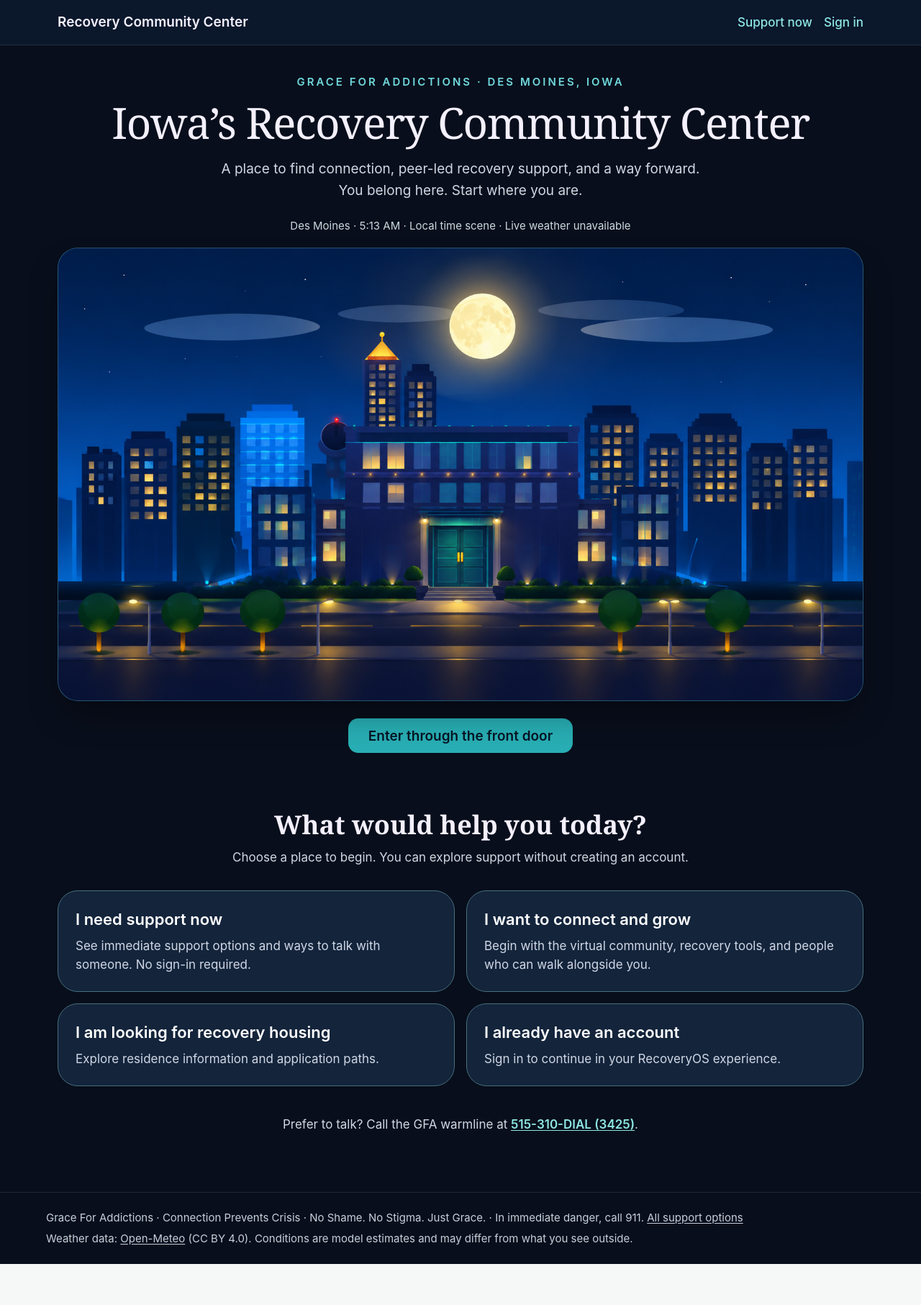
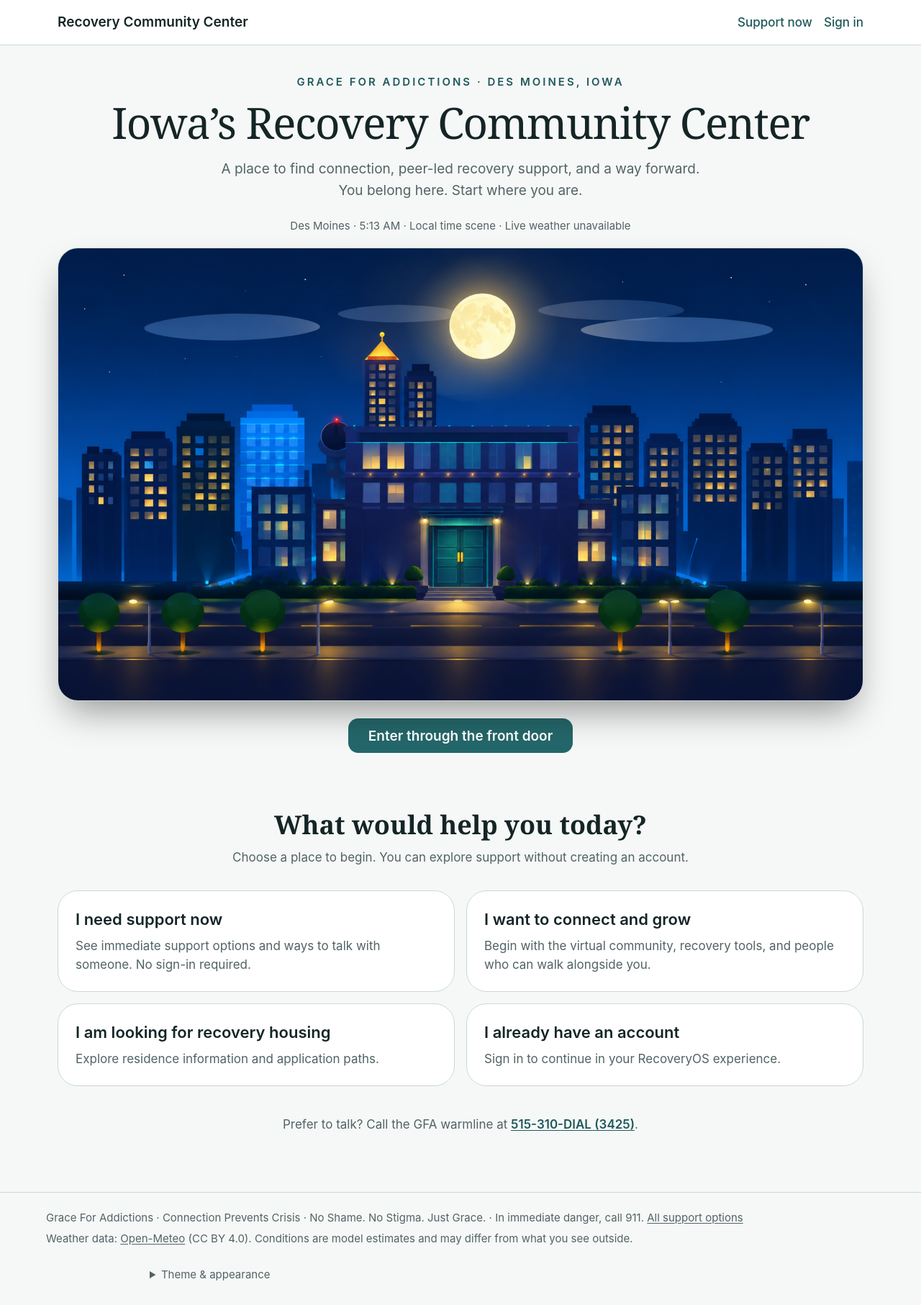
Before and after one commit to rcoiowa/GFA-ECO, a React (Vite) app in the folder apps/platform/: page /community-center in a window 1280 px wide. Shown: the whole page at 72% size. Before the commit the page ends 1756 px from the top, so only its background shows below. Built offline with nearby package versions, Linux system fonts and the light colour scheme; no server answers.

Commit message:
Apply shared theme to public entry pages and enforce contrast in CI

```diff
--- a/apps/platform/src/public/CommunityCenterPage.tsx
+++ b/apps/platform/src/public/CommunityCenterPage.tsx
@@ -1,3 +1,4 @@
+import { AppearanceControls } from '@recoveryos/ui';
 import { Link } from 'react-router';
 import { GFA_CONTACTS } from '@recoveryos/safety';
 import { useDesMoinesSky } from './useDesMoinesSky';
@@ -7,66 +8,166 @@
 export function CommunityCenterPage() {
   const sky = useDesMoinesSky();
   const doors = [
-    { to: '/support', title: 'I need support now', body: 'See immediate support options and ways to talk with someone. No sign-in required.' },
-    { to: '/register', title: 'I want to connect and grow', body: 'Begin with the virtual community, recovery tools, and people who can walk alongside you.' },
-    { to: '/recovery-residences', title: 'I am looking for recovery housing', body: 'Explore residence information and application paths.' },
-    { to: '/sign-in', title: 'I already have an account', body: 'Sign in to continue in your RecoveryOS experience.' },
+    {
+      to: '/support',
+      title: 'I need support now',
+      body: 'See immediate support options and ways to talk with someone. No sign-in required.',
+    },
+    {
+      to: '/register',
+      title: 'I want to connect and grow',
+      body: 'Begin with the virtual community, recovery tools, and people who can walk alongside you.',
+    },
+    {
+      to: '/recovery-residences',
+      title: 'I am looking for recovery housing',
+      body: 'Explore residence information and application paths.',
+    },
+    {
+      to: '/sign-in',
+      title: 'I already have an account',
+      body: 'Sign in to continue in your RecoveryOS experience.',
+    },
   ];
   return (
-    <div className="min-h-dvh bg-[#080e1b] text-[#f4f0ff]">
-      <header className="border-b border-white/10 bg-[#0b172b]">
+    <div className="min-h-dvh bg-surface text-ink">
+      <header className="border-b border-line bg-surface-raised">
         <div className="mx-auto flex max-w-6xl flex-wrap items-center justify-between gap-3 px-4 py-4">
-          <Link to="/" className="text-lg font-semibold">Recovery Community Center</Link>
+          <Link to="/" className="text-lg font-semibold">
+            Recovery Community Center
+          </Link>
           <nav aria-label="Quick links" className="flex flex-wrap items-center gap-4">
-            <Link to="/support" className="font-medium text-[#8de7e4] underline-offset-4 hover:underline">Support now</Link>
-            <Link to="/sign-in" className="font-medium text-[#8de7e4] underline-offset-4 hover:underline">Sign in</Link>
+            <Link
+              to="/support"
+              className="font-medium text-experience-700 underline-offset-4 hover:underline"
+            >
+              Support now
+            </Link>
+            <Link
+              to="/sign-in"
+              className="font-medium text-experience-700 underline-offset-4 hover:underline"
+            >
+              Sign in
+            </Link>
           </nav>
         </div>
       </header>
       <main>
         <section aria-labelledby="center-title" className="mx-auto max-w-6xl px-4 pt-10">
-          <p className="text-center text-sm font-semibold uppercase tracking-[0.2em] text-[#70d9dd]">Grace For Addictions · Des Moines, Iowa</p>
-          <h1 id="center-title" className="mt-4 text-center font-serif text-4xl font-semibold sm:text-6xl">Iowa’s Recovery Community Center</h1>
-          <p className="mx-auto mt-5 max-w-2xl text-center text-lg text-[#d0d7e5]">A place to find connection, peer-led recovery support, and a way forward. You belong here. Start where you are.</p>
-          <div className="mt-6 text-center text-sm text-[#cbd9df]" role="status">
-            Des Moines · {sky.time} · {sky.live
+          <p className="text-center text-sm font-semibold uppercase tracking-[0.2em] text-experience-700">
+            Grace For Addictions · Des Moines, Iowa
+          </p>
+          <h1
+            id="center-title"
+            className="mt-4 text-center font-serif text-4xl font-semibold sm:text-6xl"
+          >
+            Iowa’s Recovery Community Center
+          </h1>
+          <p className="mx-auto mt-5 max-w-2xl text-center text-lg text-ink-muted">
+            A place to find connection, peer-led recovery support, and a way forward. You belong
+            here. Start where you are.
+          </p>
+          <div className="mt-6 text-center text-sm text-ink-muted" role="status">
+            Des Moines · {sky.time} ·{' '}
+            {sky.live
               ? `${sky.temperature}°F · ${sky.condition === 'storm' ? 'Storms' : sky.condition === 'rain' ? 'Rain' : sky.condition === 'snow' ? 'Snow' : sky.condition === 'cloudy' ? 'Cloudy' : 'Clear'} · Modeled current conditions`
               : 'Local time scene · Live weather unavailable'}
           </div>
-          <div className="relative mx-auto mt-5 aspect-[16/9] w-full overflow-hidden rounded-xl border border-[#69d6d6]/20 bg-[#15335d] shadow-2xl shadow-black/40">
+          <div className="relative mx-auto mt-5 aspect-[16/9] w-full overflow-hidden rounded-xl border border-line bg-surface-sunken shadow-2xl shadow-black/40">
             <img
-              src={sky.isDay ? '/images/recovery-community-center-day.png' : '/images/recovery-community-center-night.png'}
+              src={
+                sky.isDay
+                  ? '/images/recovery-community-center-day.png'
+                  : '/images/recovery-community-center-night.png'
+              }
               alt={`Illustrated recovery community center with a lit front door in ${sky.isDay ? 'daylight' : 'nighttime'}`}
               className="h-full w-full object-cover"
             />
-            {sky.live && sky.condition === 'cloudy' && <div aria-hidden="true" className="center-clouds" />}
-            {sky.live && (sky.condition === 'rain' || sky.condition === 'storm') && <div aria-hidden="true" className="center-rain" />}
-            {sky.live && sky.condition === 'snow' && <div aria-hidden="true" className="center-snow" />}
-            <a href="#front-door" aria-label="Enter the Recovery Community Center and choose what you need" className="absolute left-[44%] top-[56%] h-[23%] w-[12%] rounded-md border-2 border-transparent outline-offset-4 hover:border-[#80eeee] focus-visible:border-[#80eeee] focus-visible:outline-4 focus-visible:outline-[#80eeee]" />
+            {sky.live && sky.condition === 'cloudy' && (
+              <div aria-hidden="true" className="center-clouds" />
+            )}
+            {sky.live && (sky.condition === 'rain' || sky.condition === 'storm') && (
+              <div aria-hidden="true" className="center-rain" />
+            )}
+            {sky.live && sky.condition === 'snow' && (
+              <div aria-hidden="true" className="center-snow" />
+            )}
+            <a
+              href="#front-door"
+              aria-label="Enter the Recovery Community Center and choose what you need"
+              className="absolute left-[44%] top-[56%] h-[23%] w-[12%] rounded-md border-2 border-transparent outline-offset-4 hover:border-[#80eeee] focus-visible:border-[#80eeee] focus-visible:outline-4 focus-visible:outline-[#80eeee]"
+            />
           </div>
           <div className="mt-6 text-center">
-            <a href="#front-door" className="inline-flex min-h-12 items-center rounded-md bg-[#28aeb4] px-7 text-lg font-semibold text-[#061525] hover:bg-[#73dfe0] focus-visible:outline-4 focus-visible:outline-offset-4 focus-visible:outline-white">Enter through the front door</a>
+            <a
+              href="#front-door"
+              className="inline-flex min-h-12 items-center rounded-md bg-experience-600 px-7 text-lg font-semibold text-white hover:bg-experience-strong focus-visible:outline-4 focus-visible:outline-offset-4 focus-visible:outline-experience-700"
+            >
+              Enter through the front door
+            </a>
           </div>
         </section>
-        <section id="front-door" aria-labelledby="front-door-title" className="mx-auto max-w-6xl scroll-mt-6 px-4 py-20">
-          <h2 id="front-door-title" className="text-center font-serif text-3xl font-semibold sm:text-4xl">What would help you today?</h2>
-          <p className="mt-3 text-center text-[#d0d7e5]">Choose a place to begin. You can explore support without creating an account.</p>
+        <section
+          id="front-door"
+          aria-labelledby="front-door-title"
+          className="mx-auto max-w-6xl scroll-mt-6 px-4 py-20"
+        >
+          <h2
+            id="front-door-title"
+            className="text-center font-serif text-3xl font-semibold sm:text-4xl"
+          >
+            What would help you today?
+          </h2>
+          <p className="mt-3 text-center text-ink-muted">
+            Choose a place to begin. You can explore support without creating an account.
+          </p>
           <div className="mt-8 grid gap-4 sm:grid-cols-2">
             {doors.map(({ to, title, body }) => (
-              <Link key={to} to={to} className="rounded-xl border border-[#47707d] bg-[#13243b] p-6 hover:border-[#77e0e1] focus-visible:outline-4 focus-visible:outline-offset-4 focus-visible:outline-[#77e0e1]">
-                <h3 className="text-xl font-semibold text-white">{title}</h3>
-                <p className="mt-2 text-[#d0d7e5]">{body}</p>
+              <Link
+                key={to}
+                to={to}
+                className="rounded-xl border border-line bg-surface-raised p-6 hover:border-experience-600 focus-visible:outline-4 focus-visible:outline-offset-4 focus-visible:outline-experience-700"
+              >
+                <h3 className="text-xl font-semibold text-ink">{title}</h3>
+                <p className="mt-2 text-ink-muted">{body}</p>
               </Link>
             ))}
           </div>
-          <p className="mt-10 text-center text-[#d0d7e5]">Prefer to talk? Call the GFA warmline at{' '}
-            <a href={`tel:${GFA_CONTACTS.warmline.number}`} className="font-semibold text-[#8de7e4] underline underline-offset-2">{GFA_CONTACTS.warmline.display}</a>.
+          <p className="mt-10 text-center text-ink-muted">
+            Prefer to talk? Call the GFA warmline at{' '}
+            <a
+              href={`tel:${GFA_CONTACTS.warmline.number}`}
+              className="font-semibold text-experience-700 underline underline-offset-2"
+            >
+              {GFA_CONTACTS.warmline.display}
+            </a>
+            .
           </p>
         </section>
       </main>
-      <footer className="border-t border-white/10 px-4 py-6 text-sm text-[#c6d0dc]">
-        <p className="mx-auto max-w-6xl">Grace For Addictions · Connection Prevents Crisis · No Shame. No Stigma. Just Grace. · In immediate danger, call 911. <Link to="/support" className="underline underline-offset-2">All support options</Link></p>
-        <p className="mx-auto mt-2 max-w-6xl">Weather data: <a href="https://open-meteo.com/" className="underline underline-offset-2">Open-Meteo</a> (CC BY 4.0). Conditions are model estimates and may differ from what you see outside.</p>
+      <footer className="border-t border-line px-4 py-6 text-sm text-ink-muted">
+        <p className="mx-auto max-w-6xl">
+          Grace For Addictions · Connection Prevents Crisis · No Shame. No Stigma. Just Grace. · In
+          immediate danger, call 911.{' '}
+          <Link to="/support" className="underline underline-offset-2">
+            All support options
+          </Link>
+        </p>
+        <p className="mx-auto mt-2 max-w-6xl">
+          Weather data:{' '}
+          <a href="https://open-meteo.com/" className="underline underline-offset-2">
+            Open-Meteo
+          </a>{' '}
+          (CC BY 4.0). Conditions are model estimates and may differ from what you see outside.
+        </p>
+        <details className="mx-auto mt-5 max-w-4xl px-4">
+          <summary className="cursor-pointer py-2 text-sm text-ink-muted">
+            Theme &amp; appearance
+          </summary>
+          <div className="max-w-sm py-2">
+            <AppearanceControls />
+          </div>
+        </details>
       </footer>
     </div>
   );
--- a/apps/platform/src/public/LandingPage.tsx
+++ b/apps/platform/src/public/LandingPage.tsx
@@ -1,3 +1,4 @@
+import { AppearanceControls } from '@recoveryos/ui';
 import { Link } from 'react-router';
 import { GFA_CONTACTS } from '@recoveryos/safety';
 
@@ -154,6 +155,14 @@
             All support options
           </Link>
         </p>
+        <details className="mx-auto mt-5 max-w-4xl px-4">
+          <summary className="cursor-pointer py-2 text-sm text-ink-muted">
+            Theme &amp; appearance
+          </summary>
+          <div className="max-w-sm py-2">
+            <AppearanceControls />
+          </div>
+        </details>
       </footer>
     </div>
   );
```
